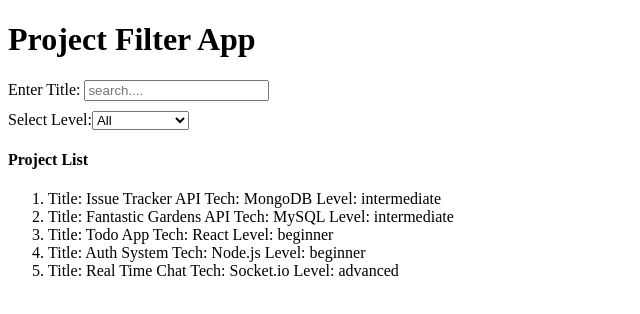
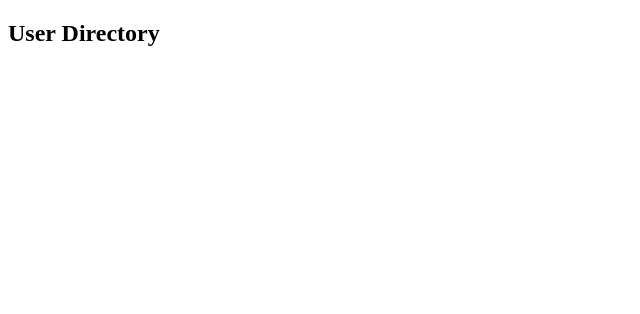
Before and after one commit to apu16-334-coder/react-practice, a React (Vite) app: page / in a window 1280 px wide. Shown: the top 314 px of the page, without its empty margins (0-640 px from the left). Built offline with nearby package versions, Linux system fonts and the light colour scheme.

Commit message:
Set up user directory app

```diff
--- a/src/App.jsx
+++ b/src/App.jsx
@@ -15,7 +15,11 @@ import Greeting from "./day-8/Greeting";*/
 
 // Import for day 12
 // import TodoApp from "./day-12/TodoApp";
-import ProjectFilterApp from "./day-12/ProjectFilterApp";
+// import ProjectFilterApp from "./day-12/ProjectFilterApp";
+
+// Import for day 13
+import UserDirectory from "./day-13/UserDirectory";
+
 
 
 function App() {
@@ -40,7 +44,10 @@ function App() {
 
             {/* day 12 practice component */}
             {/* <TodoApp /> */}
-            <ProjectFilterApp />
+            {/* <ProjectFilterApp /> */}
+
+            {/* day 13 practice component */}
+            <UserDirectory />
 
         </>
     )
--- /dev/null
+++ b/src/day-13/UserDirectory.jsx
@@ -0,0 +1,9 @@
+function UserDirectory() {
+    return (
+        <>
+            <h2>User Directory</h2>
+        </>
+    )
+}
+
+export default UserDirectory;
```
Also changed, not shown: src/day-13/UserCard.jsx (added, +9 -0 lines).
